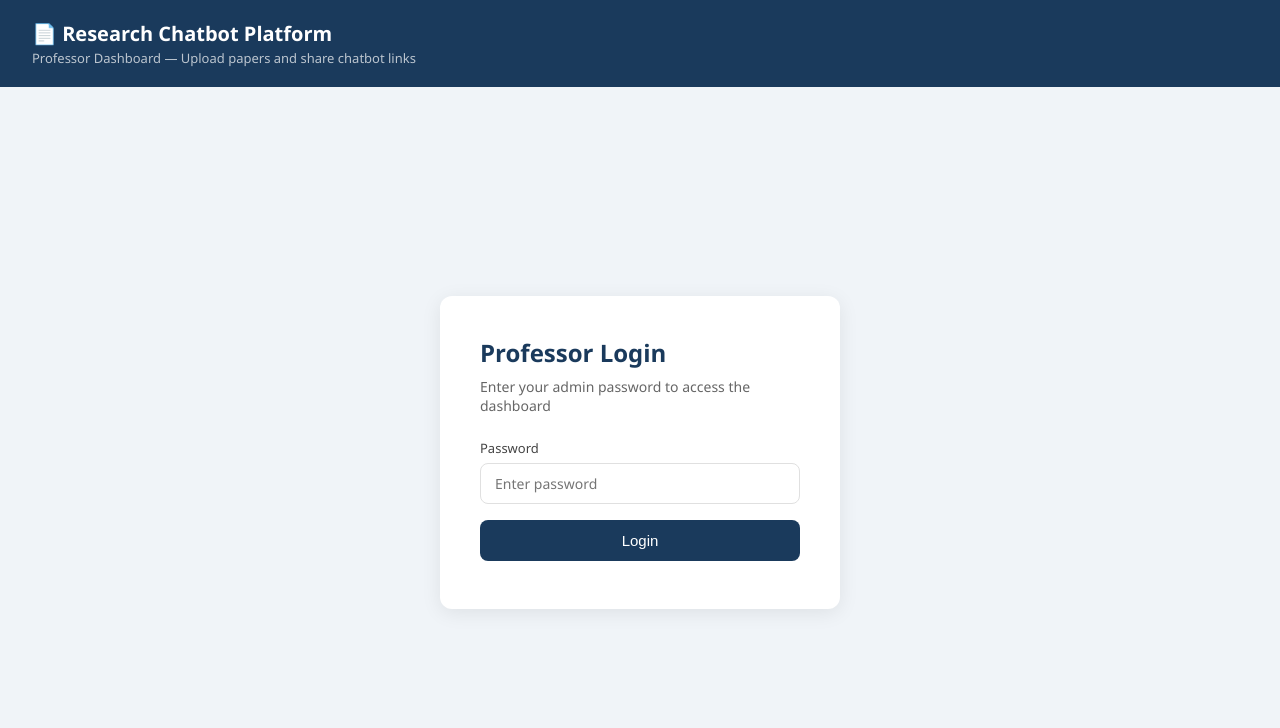
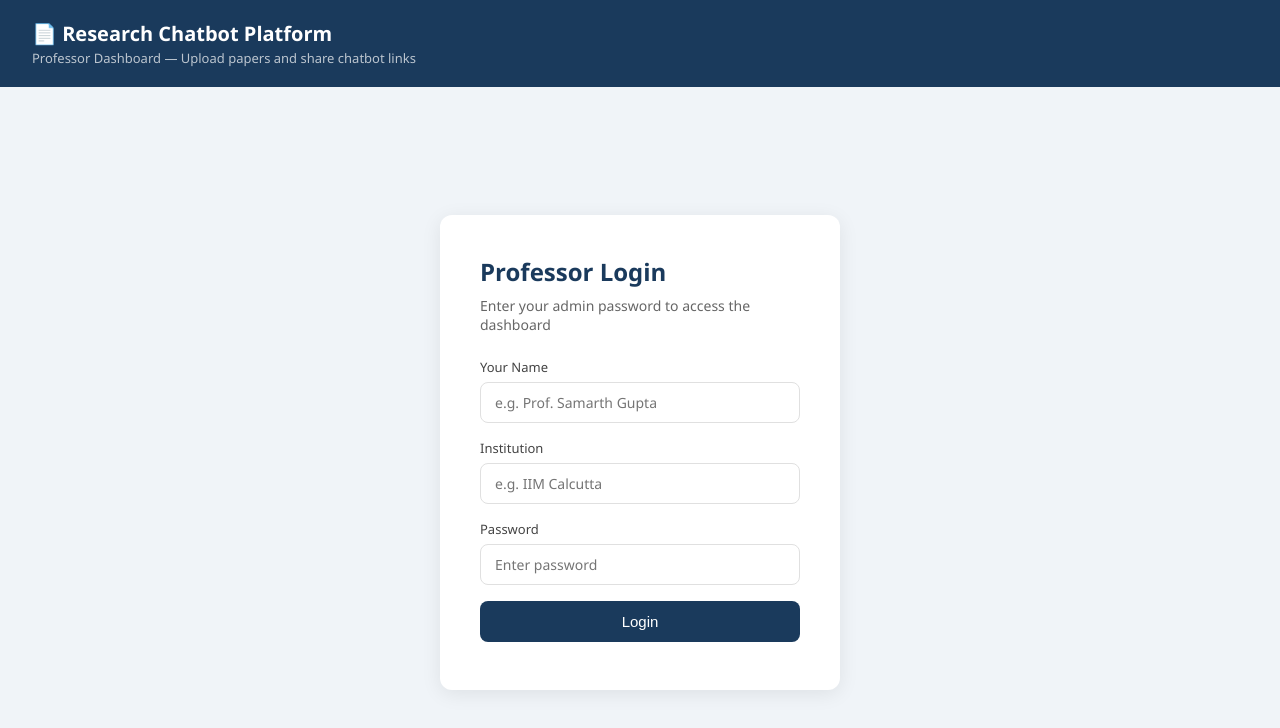
Before and after one commit to ShriyanshuIITB/research-rag-chatbot, a website: page index.html in a window 1280 px wide. Drawn offline with Linux system fonts and the light colour scheme.

Commit message:
index.html

```diff
--- a/index.html
+++ b/index.html
@@ -200,6 +200,15 @@
     <h2>Professor Login</h2>
     <p>Enter your admin password to access the dashboard</p>
     <div class="form-group">
+      <label>Your Name</label>
+      <input type="text" id="profName" placeholder="e.g. Prof. Samarth Gupta">
+    </div>
+
+    <div class="form-group">
+      <label>Institution</label>
+      <input type="text" id="institution" placeholder="e.g. IIM Calcutta">
+    </div>
+    <div class="form-group">
       <label>Password</label>
       <input type="password" id="loginPass" placeholder="Enter password" onkeypress="if(event.key==='Enter') login()">
     </div>
@@ -298,6 +307,8 @@
   async function uploadPaper() {
     const title = document.getElementById('paperTitle').value;
     const description = document.getElementById('paperDesc').value;
+    const profName = document.getElementById('profName').value;
+    const institution = document.getElementById('institution').value;
     const file = document.getElementById('pdfFile').files[0];
     const enableContext = document.getElementById('enableContext').checked;
     const quickQuestions = getQuestions();
@@ -314,6 +325,8 @@
     const formData = new FormData();
     formData.append('pdf', file);
     formData.append('title', title);
+    formData.append('profName', profName);
+    formData.append('institution', institution);
     formData.append('description', description);
     formData.append('enableContext', enableContext);
     formData.append('quickQuestions', JSON.stringify(quickQuestions));
```
